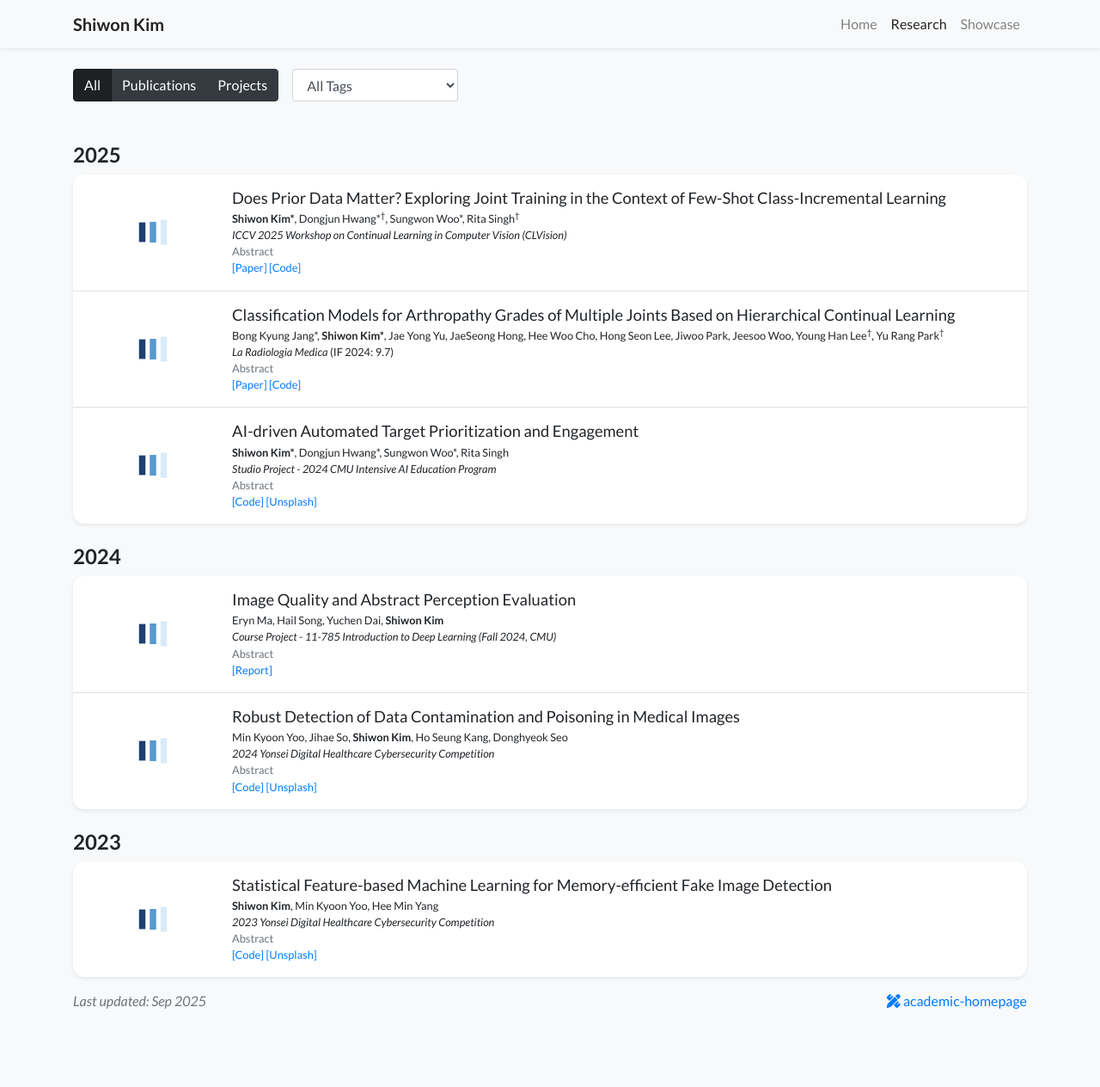
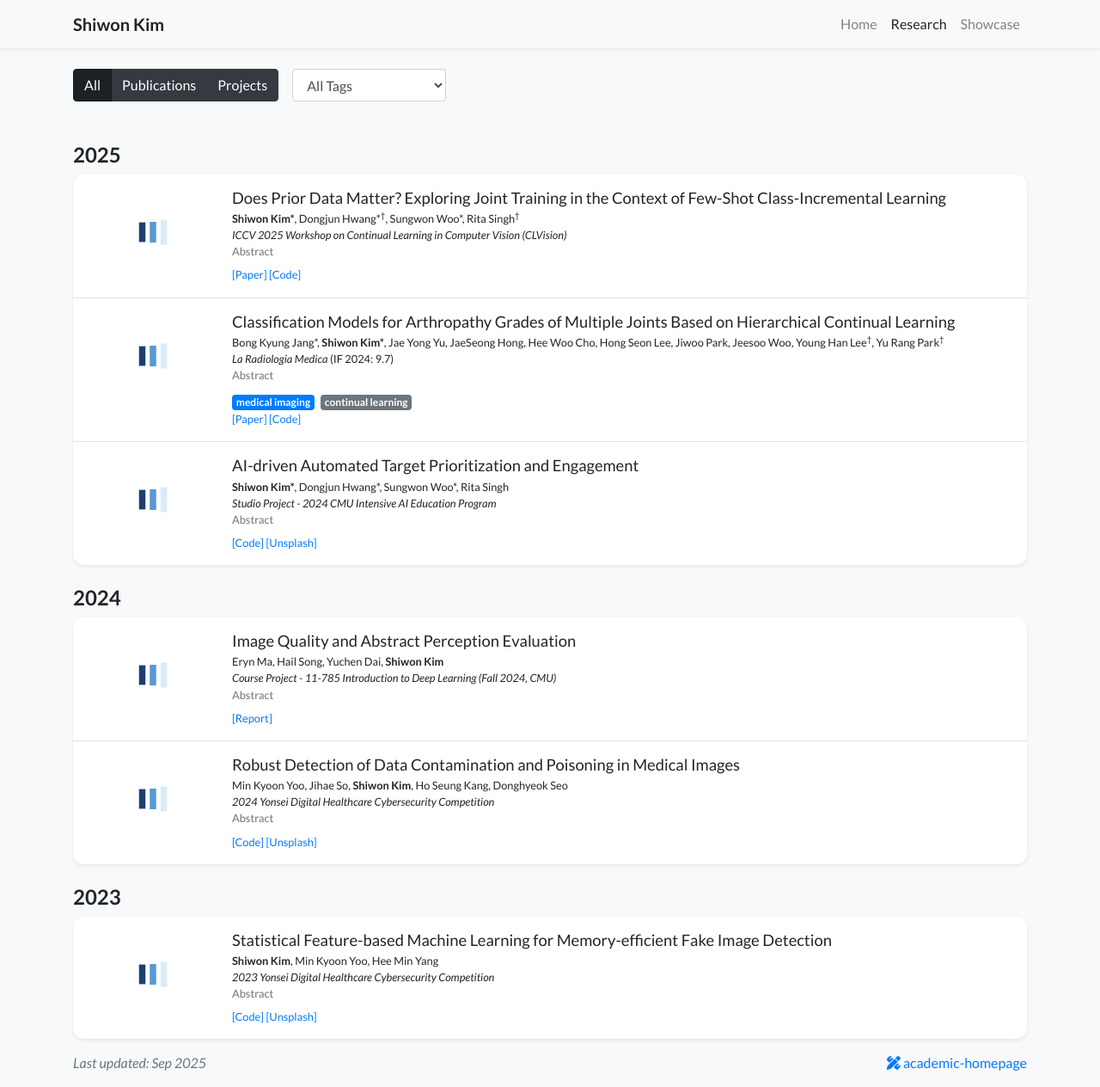
Before and after one commit to shiwonkim/shiwonkim.github.io, a Jekyll site: the page built from publications.html, in a window 1280 px wide and 1264 px high. Shown: the whole window at 86% size. Built offline with Jekyll 4.4.1, drawn with Linux system fonts in a browser that asks for light colours; nearby versions of some CDN libraries; a style sheet for code colours, icons or effects is not loaded.

Commit message:
edit profile

```diff
--- a/_includes/widgets/publication_item.html
+++ b/_includes/widgets/publication_item.html
@@ -13,6 +13,18 @@
             <p class="mt-0 mb-0 small">{% include widgets/author_list.html authors=item.authors %}</p>
             <p class="mt-0 mb-0 small">{{item.pub_pre}} <i>{{ item.pub }}</i> {{ item.pub_post }} {{ item.pub_date }} {{ item.pub_last }} <span data-semantic-scholar-id="{{ item.semantic_scholar_id }}"></span></p>
             <p class="mt-0 mb-0 small text-muted">{{ item.abstract }}</p>
+
+            <!-- TAG BADGES -->
+            {% if item.tags %}
+            <p class="mt-2 mb-0">
+                {% assign colors = "primary,secondary,success,danger,warning,info,dark" | split: "," %}
+                {% for tag in item.tags %}
+                    {% assign color_index = forloop.index0 | modulo: colors.size %}
+                    {% assign color = colors[color_index] %}
+                    <span class="badge badge-{{ color }} mr-1">{{ tag }}</span>
+                {% endfor %}
+            </p>
+            {% endif %}
 
             <p class="small pb-0 mb-0 lh-125 text-muted abstract-links">
                 {% for link in item.links %}
--- a/publications.html
+++ b/publications.html
@@ -26,8 +26,7 @@ body_attr: >-
       <option value="all">All Tags</option>
       <option value="medical-imaging">Medical Imaging</option>
       <option value="continual-learning">Continual Learning</option>
-      <option value="federated-learning">Federated Learning</option>
-      <option value="contrastive-learning">Contrastive Learning</option>
+      <option value="few-shot-learning">Few-shot Learning</option>
       <!-- Add more tags as needed -->
     </select>
   </div>
```
Also changed, not shown: _publications/2025/2025-hider.md (+1 -1 lines).
